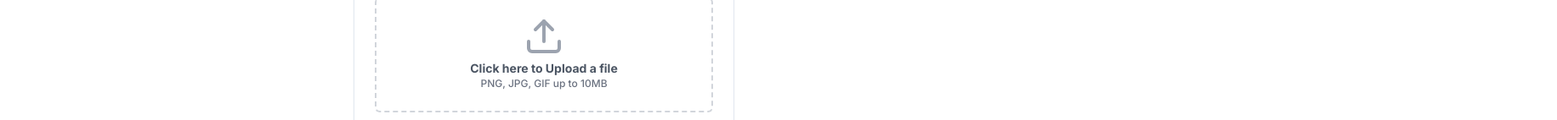
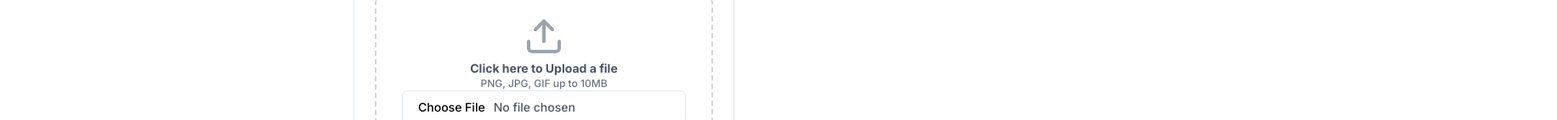
Before and after one commit to 2guys1repo/orbital-shop, a Next.js app: page /sell in a window 1280 px wide. Shown: the part 502-644 px from the top of the page at 85% size, 1832 px wide, since content can reach past the window. Built offline with nearby package versions, Linux system fonts and the light colour scheme.

Commit message:
Add post action for form

```diff
--- a/package.json
+++ b/package.json
@@ -19,7 +19,8 @@
     "react": "^18",
     "react-dom": "^18",
     "tailwind-merge": "^2.3.0",
-    "tailwindcss-animate": "^1.0.7"
+    "tailwindcss-animate": "^1.0.7",
+    "zod": "^3.23.8"
   },
   "devDependencies": {
     "@types/node": "^20",
--- a/src/app/(customerFacing)/sell/page.tsx
+++ b/src/app/(customerFacing)/sell/page.tsx
@@ -1,11 +1,16 @@
+"use client"
+
 import { CardTitle, CardDescription, CardHeader, CardContent, CardFooter, Card } from "@/components/ui/card"
 import { Label } from "@/components/ui/label"
 import { Input } from "@/components/ui/input"
 import { Textarea } from "@/components/ui/textarea"
 import { Button } from "@/components/ui/button"
+import { addProduct } from "@/app/_actions/product"
+
 
 export default function SellPage() {
   return (
+    <form action={addProduct}>
       <Card className="max-w-md mx-auto">
         <CardHeader>
           <CardTitle>List a Product</CardTitle>
@@ -14,11 +19,11 @@ export default function SellPage() {
         <CardContent className="space-y-4">
           <div>
             <Label htmlFor="title">Listing title</Label>
-          <Input className="mt-1" id="title" placeholder="Enter listing title" type="text" />
+            <Input className="mt-1" id="title" name="title" placeholder="Enter listing title" type="text" />
           </div>
           <div>
             <Label htmlFor="description">Description</Label>
-          <Textarea className="mt-1" id="description" placeholder="Include details for other buyers" rows={3} />
+            <Textarea className="mt-1" id="description" name="description" placeholder="Include details for other buyers" rows={3} />
           </div>
           <div>
             <Label htmlFor="price">Price of your listing</Label>
@@ -29,6 +34,7 @@ export default function SellPage() {
               <Input
                 className="block w-full flex-1 rounded-none rounded-r-md"
                 id="price"
+                name="price"
                 placeholder="0.00"
                 type="number"
               />
@@ -40,15 +46,15 @@ export default function SellPage() {
               className="cursor-pointer"
             >
               Product Image
-            <div className="mt-1 flex justify-center rounded-md border-2 border-dashed border-gray-300 px-6 pt-5 pb-6 ">
+              <div className=" mt-1 flex justify-center rounded-md border-2 border-dashed border-gray-300 px-6 pt-5 pb-6 ">
                 <div className="space-y-1 text-center">
                   <UploadIcon className="mx-auto h-12 w-12 text-gray-400" />
                   <div className="flex text-sm text-gray-600 dark:text-gray-400">
                     <div>
                       <span className="font-bold">Click here to Upload a file</span>
                       <p className="text-xs text-gray-500 dark:text-gray-400">PNG, JPG, GIF up to 10MB</p>
+                      <Input className="cursor-pointer" id="image" name="image" type="file" />
                     </div>
-                  <Input className="sr-only" id="image" type="file" />
                   </div>
                 </div>
               </div>
@@ -56,11 +62,12 @@ export default function SellPage() {
           </div>
         </CardContent>
         <CardFooter className="flex justify-end">
-        <Button>
+          <Button type="submit">
             List Product
           </Button>
         </CardFooter>
       </Card>
+    </form>
   )
 }
 
--- /dev/null
+++ b/src/app/_actions/product.tsx
@@ -0,0 +1,30 @@
+"use server"
+
+import { z } from "zod";
+import fs from "fs/promises";
+import { redirect } from "next/navigation";
+
+const imageSchema = z.instanceof(File, {
+  message: "Required",
+}).refine(file => file.size === 0 || file.type.startsWith("image/"))
+
+const postSchema = z.object({
+  title: z.string().min(1),
+  description: z.string().min(1),
+  price: z.coerce.number().min(1),
+  image: imageSchema.refine(file => file.size > 0, "Required"),
+})
+
+export async function addProduct(formData: FormData) {
+  const result = postSchema.safeParse(Object.fromEntries(formData.entries()))
+  if (result.success === false) {
+    return result.error.formErrors.fieldErrors
+  }
+
+  const data = result.data;
+  await fs.mkdir("public/products", {recursive: true });
+  const imagePath = `/products/${crypto.randomUUID()}-${data.image.name}`
+  await fs.writeFile(`public${imagePath}`, Buffer.from(await data.image.arrayBuffer()));
+
+  redirect("/")
+}
```
Also changed, not shown: 1 other file (tests, documents, lock files or other folders). Lines whose indentation alone changed are shown as unchanged.
